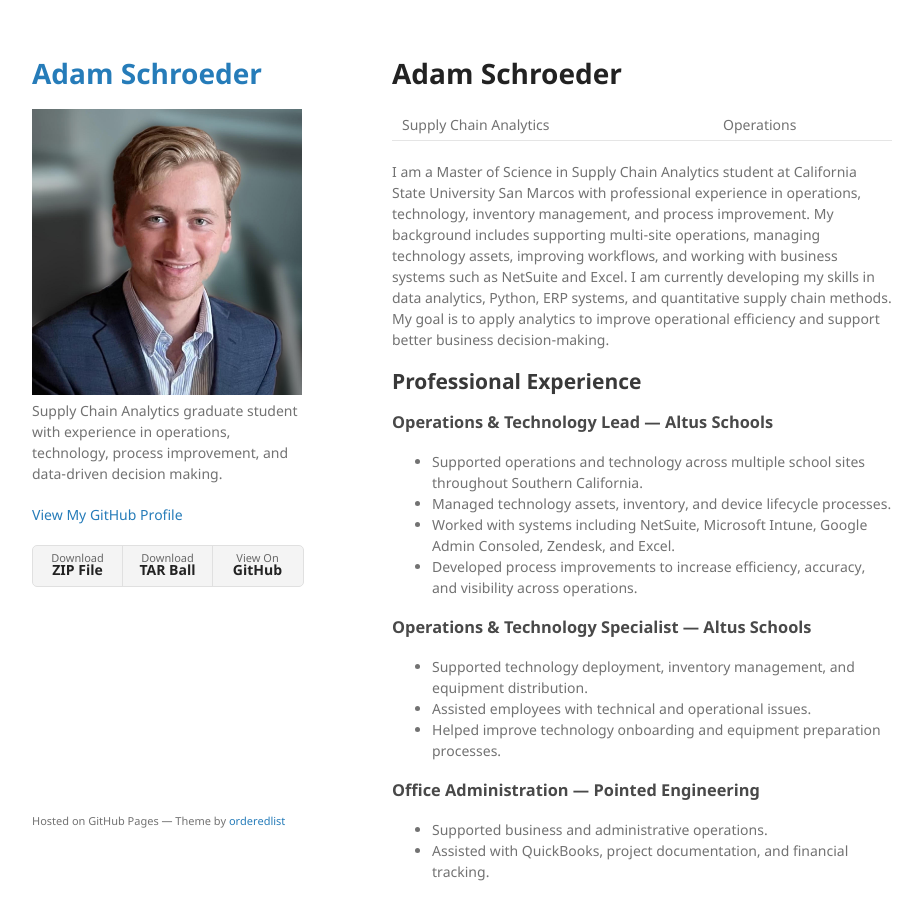
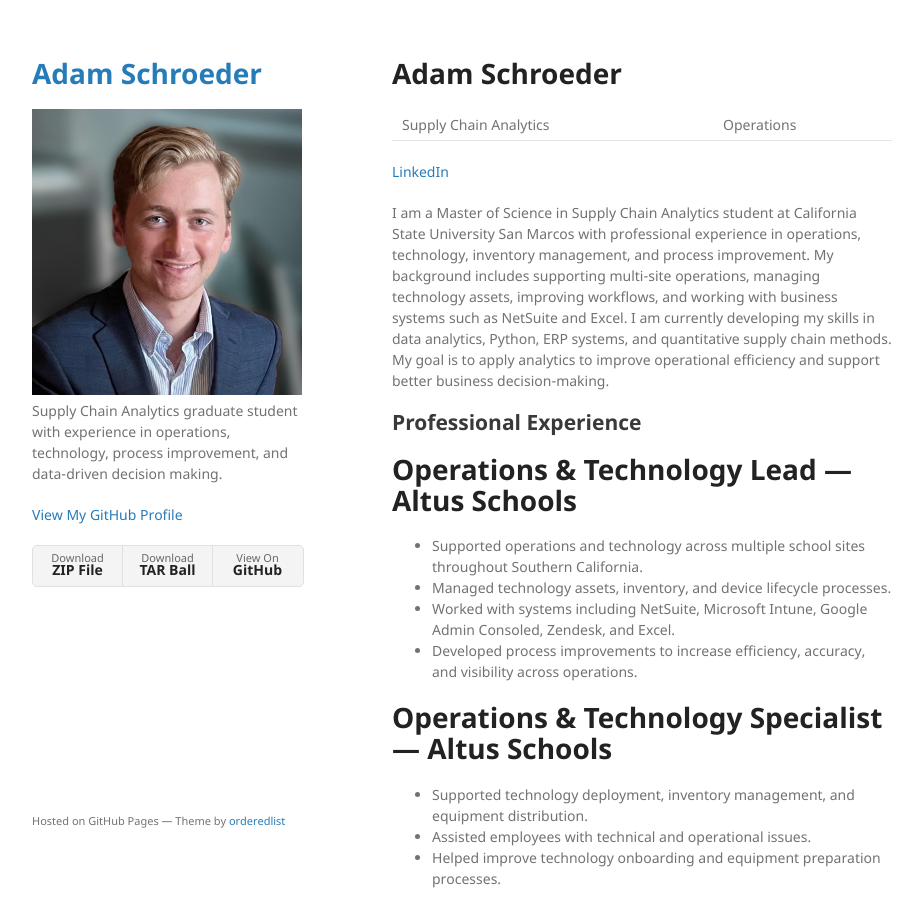
Before and after one commit to AdamSchroeder27/AdamSchroeder27.github.io, a Jekyll site: the page built from index.md, in a window 1280 px wide and 900 px high. Shown: the whole window, without its empty margins (178-1100 px from the left). Built offline with Jekyll 4.4.1, drawn with Linux system fonts in a browser that asks for light colours; our own code applies the rules of GitHub Pages for plain Markdown files.

Commit message:
third draft

```diff
--- a/index.md
+++ b/index.md
@@ -5,18 +5,20 @@ layout: default
 
 Supply Chain Analytics | Operations
 
+[LinkedIn](www.linkedin.com/in/adamschroeder27)
+
 I am a Master of Science in Supply Chain Analytics student at California State University San Marcos with professional experience in operations, technology, inventory management, and process improvement. My background includes supporting multi-site operations, managing technology assets, improving workflows, and working with business systems such as NetSuite and Excel. I am currently developing my skills in data analytics, Python, ERP systems, and quantitative supply chain methods. My goal is to apply analytics to improve operational efficiency and support better business decision-making.
 
 ## Professional Experience
 
-### Operations & Technology Lead — Altus Schools
+# Operations & Technology Lead — Altus Schools
 
 - Supported operations and technology across multiple school sites throughout Southern California.
 - Managed technology assets, inventory, and device lifecycle processes.
 - Worked with systems including NetSuite, Microsoft Intune, Google Admin Consoled, Zendesk, and Excel.
 - Developed process improvements to increase efficiency, accuracy, and visibility across operations.
 
-### Operations & Technology Specialist — Altus Schools
+# Operations & Technology Specialist — Altus Schools
 - Supported technology deployment, inventory management, and equipment distribution.
 - Assisted employees with technical and operational issues.
 - Helped improve technology onboarding and equipment preparation processes.
@@ -28,7 +30,7 @@ I am a Master of Science in Supply Chain Analytics student at California State U
 
 ## Education
 
-### California State University San Marcos
+# California State University San Marcos
 
 **Master of Science in Supply Chain Analytics** (Current student)
 
```
